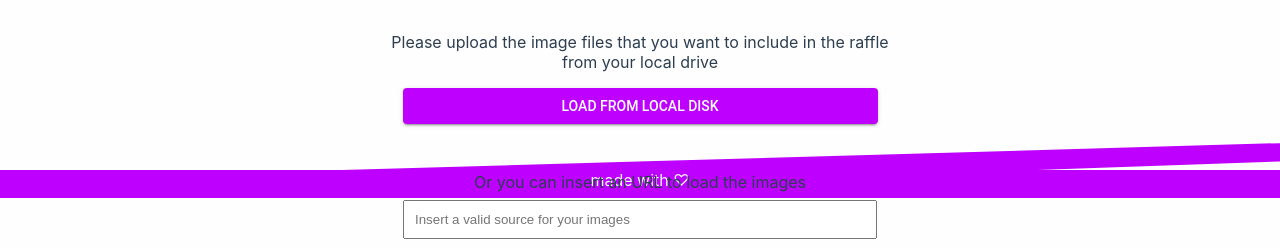
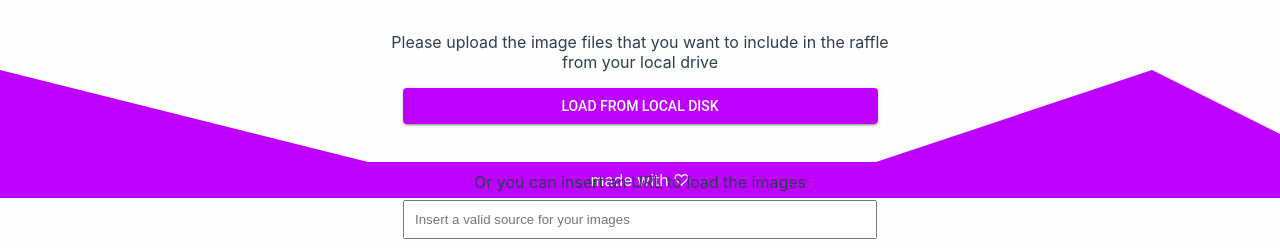
Before and after one commit to axbg/waffle, a Vue app: page / in a window 1280 px wide. Shown: the part 602-850 px from the top of the page. Built offline with nearby package versions, Linux system fonts and the light colour scheme.

Commit message:
Modified footer format

```diff
--- a/src/components/FooterComponent.vue
+++ b/src/components/FooterComponent.vue
@@ -2,7 +2,7 @@
 
 <template>
   <svg class="svg-container" viewBox="0 0 10 1">
-    <polygon points="30,0 -5,1 2,1"></polygon>
+    <polygon points="-1,1 0,0 4,1 6,1 9,0 11,1 20,1"></polygon>
   </svg>
   <div class="footer-text-container">
     <a href="https://github.com/axbg/waffle" target="_blank">
@@ -24,6 +24,7 @@
 .footer-text-container {
   background-color: var(--accent-color);
   padding-bottom: 1vh;
+  padding-top: 1vh;
   position: absolute;
   bottom: 0;
   width: 100%;
--- a/src/components/GalleryComponent.vue
+++ b/src/components/GalleryComponent.vue
@@ -77,7 +77,7 @@ onMounted(() => {
   text-align: center;
 }
 .gallery {
-  height: 55vh;
+  height: 52vh;
   display: flex;
   flex-wrap: wrap;
   justify-content: space-around;
@@ -100,7 +100,6 @@ onMounted(() => {
 .separate-row-bigger {
   display: block;
   margin: 0 auto;
-  width: 380px;
 }
 button {
   margin: 10px;
```
